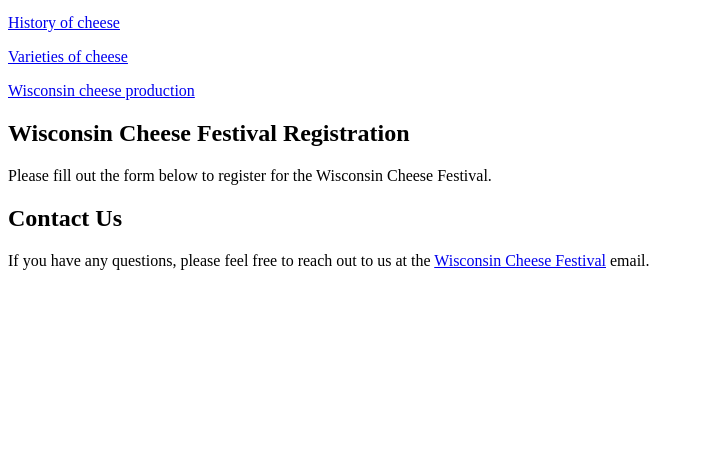
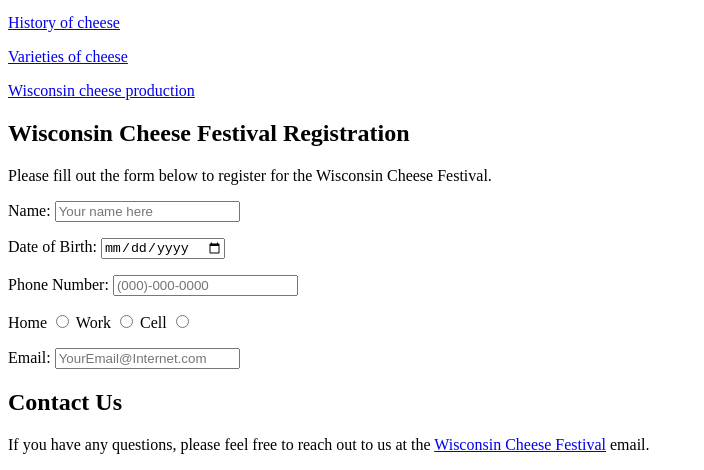
Before and after one commit to jawhiting1990/Wisconsin-Cheese-Festival-Registration, a plain HTML site: page index.html in a window 1280 px wide. Shown: the part 472-942 px from the top of the page, without its empty margins (0-704 px from the left). Before the commit the page ends 800 px from the top, so only its background shows below. Drawn offline with Linux system fonts and the light colour scheme.

Commit message:
3 input types added

```diff
--- a/index.html
+++ b/index.html
@@ -48,6 +48,41 @@
 
         <p>Please fill out the form below to register for the Wisconsin Cheese Festival.</p>
 
+        <p>
+        <!--Input type 1 (text)-->
+        <label for="name">Name:</label>
+        <input type="text" id="name" name="name" placeholder="Your name here" required>
+        </p>
+
+        <p>
+        <!--Input type 2 (date)-->
+        <label for="DOB">Date of Birth:</label>
+        <input type="date" id="DOB" name="DOB" required>
+        </p>
+
+        <p>
+        <!--Input type 3 (tel)-->
+        <label for="phone">Phone Number:</label>
+        <input type="tel" id="phone1" name="phone1" placeholder="(000)-000-0000" required>
+        </p>
+
+        <p>
+        <!--Checkboxes for phone choice (radio)-->
+        <label for="home">Home</label>
+        <input type="radio" id="home" name="type">
+        <label for="work">Work</label>
+        <input type="radio" id="work" name="type">
+        <label for="mobile">Cell</label>
+        <input type="radio" id="mobile" name="type">
+        </p>
+
+        <p>
+        <!--Input type 4 (email)-->
+        <label for="email">Email:</label>
+        <input type="email" id="email" name="email" placeholder="YourEmail@Internet.com" required>
+        </p>
+
+
 <!--3 input types-->
         <!--text for name-->
         <!--tel for phone-->
```
